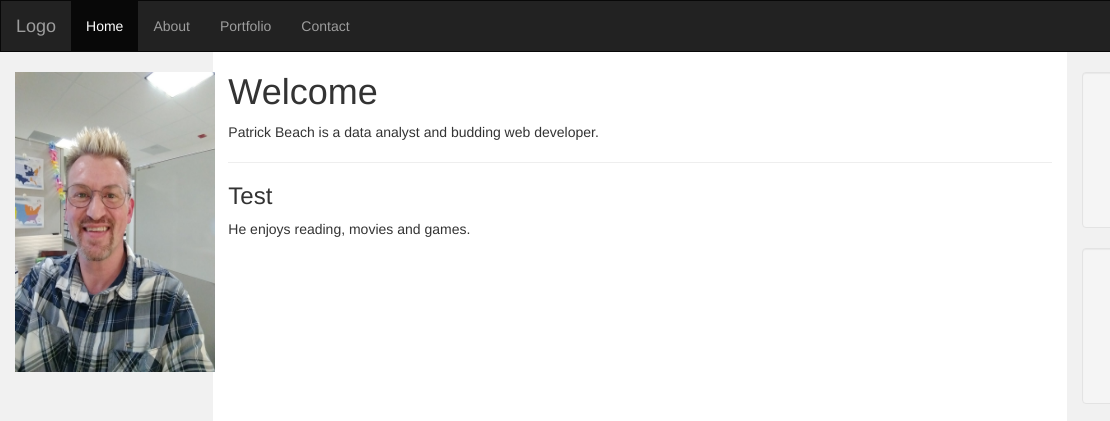
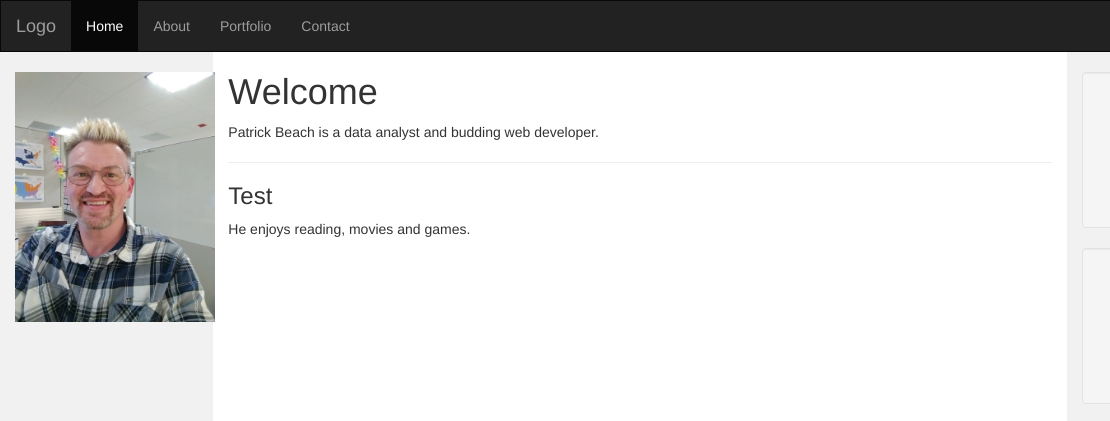
Before and after one commit to shadowthorn69/Bootstrap-Portfolio, a plain HTML site: page index.html in a window 1280 px wide. Shown: the top 421 px of the page, 0-1110 px from the left. Drawn offline with nearby package versions, Linux system fonts and the light colour scheme.

Commit message:
Update index.html

```diff
--- a/index.html
+++ b/index.html
@@ -70,7 +70,7 @@
 <div class="container-fluid text-center">
   <div class="row content">
     <div class="col-sm-2 sidenav">
-      <img src="Photo.jpg" class="auth-image" alt="Patrick Beach" width="200" height="300">
+      <img src="Photo.jpg" class="auth-image" alt="Patrick Beach" width="200" height="250">
     </div>
     <div class="col-sm-8 text-left">
       <h1>Welcome</h1>
```
